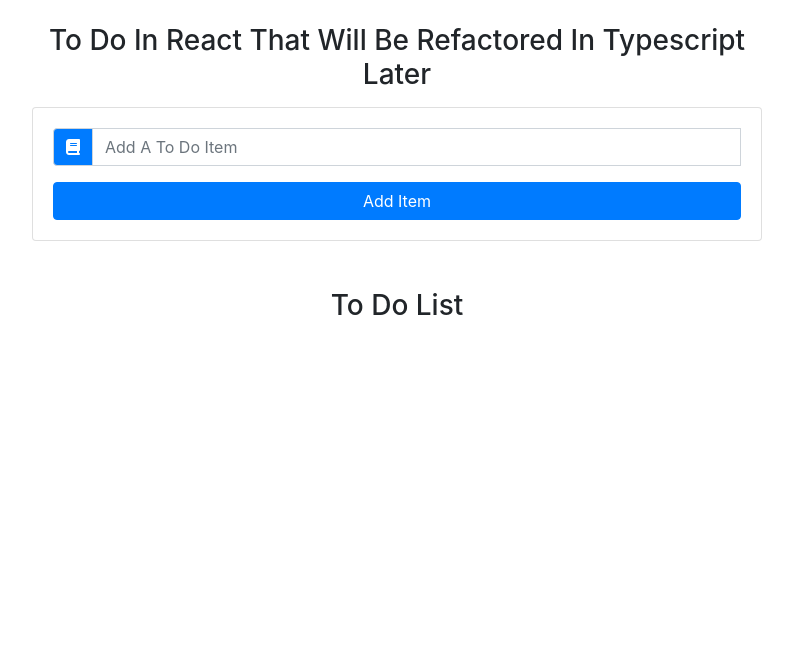
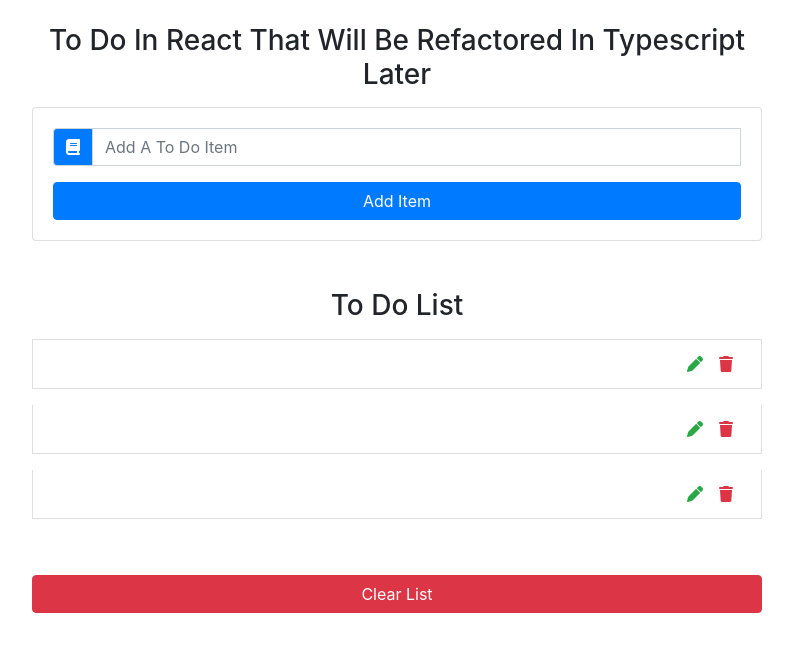
Before and after one commit to TCarmine/reactProjects2, a React (Create React App) app: page / in a window 1280 px wide. Shown: the top 652 px of the page, without its empty margins (243-1036 px from the left). Built offline with nearby package versions, Linux system fonts and the light colour scheme.

Commit message:
handleChange and handleSubmit methods

```diff
--- a/src/App.js
+++ b/src/App.js
@@ -1,18 +1,38 @@
-import React from 'react';
+import React,{ Component } from 'react';
 import TodoInput from './components/TodoInput';
 import TodoList from './components/TodoList';
 import 'bootstrap/dist/css/bootstrap.min.css';
 import uuid from 'uuid';
 
 
-function App() {
+class App extends Component {
+  state={
+    items:[],
+    id:0,
+    item:'',
+    editItem:false
+  }
+  handleChange = e =>{
+    this.setState({
+      item:e.target.value
+    });
+  };
+  handleSubmit = e =>{
+    e.preventDefault();
+    e.target.value
+  }
+  render(){
     return (
       <div className="container">
         <div className="row">
 
           <div className="col-10 mx-auto col-md-8 mt-4">
           <h3 className="text-capitalize text-center"> To do In React that will be refactored in Typescript later </h3>
-        <TodoInput />
+          <TodoInput
+              item = {this.state.item}
+              handleChange = {this.handleChange}
+              handleSubmit = {this.handleSubmit }
+          />
           <TodoList />
 
           </div>
@@ -20,5 +40,5 @@ function App() {
       </div>
     );
   }
-
+}
 export default App;
--- a/src/components/TodoInput.js
+++ b/src/components/TodoInput.js
@@ -2,9 +2,10 @@ import React, { Component } from 'react'
 
 export default class TodoInput extends Component {
     render() {
+        const { item, handleChange, handleSubmit } = this.props
         return (
             <div className="card card-body my-3">
-                <form >
+                <form onSubmit={handleSubmit}>
                     <div className="input-group">
                             <div className="input-group-prepend">
                                <div className="input-group-text bg-primary text-white">
@@ -15,6 +16,8 @@ export default class TodoInput extends Component {
                                   type="text"
                                   className="form-control text-capitalize"
                                   placeholder="add a to do item"
+                                  value={item}
+                                  onChange={handleChange}
                                 />
                                 <button type="submit" className="btn btn-block btn-primary mt-3">Add Item</button>
                     </div>
--- a/src/components/TodoItem.js
+++ b/src/components/TodoItem.js
@@ -2,10 +2,21 @@ import React, { Component } from 'react'
 
 export default class TodoItem extends Component {
     render() {
+        const { item, submitItem } = this.props
         return (
-            <div>
-                I am an todo Item
-            </div>
+            <li className="list-group-item text-capitalize d-flex justify-content-between my-2">
+                <h6 value={item}> </h6>
+                <div className="todo-icon">
+                    <span className="mx-2 text-success">
+                        <i className="fas fa-pen" />
+
+                    </span>
+                    <span className="mx-2 text-danger">
+                        <i className="fas fa-trash" />
+
+                    </span>
+                </div>
+            </li>
         )
     }
 }
--- a/src/components/TodoList.js
+++ b/src/components/TodoList.js
@@ -10,6 +10,10 @@ export default class TodoList extends Component {
                 <h3 className="text-capitalize text-center">
                     to do list
                 </h3>
+                <TodoItem />
+                <TodoItem />
+                <TodoItem />
+                <button type="button" className="btn btn-danger btn-block text-capitalize mt-5">clear list</button>
             </ul>
         )
     }
```
Lines whose indentation alone changed are shown as unchanged.
